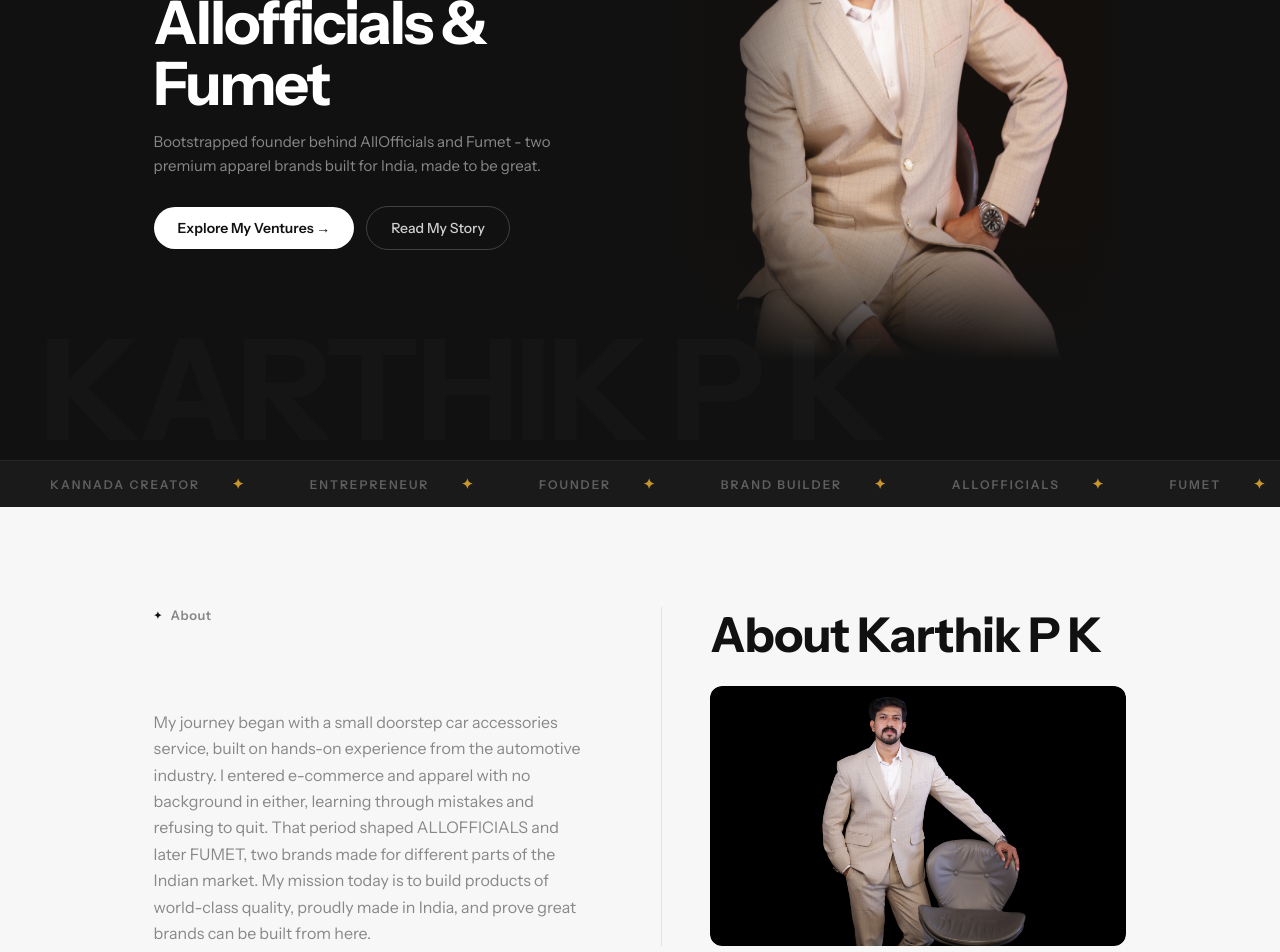
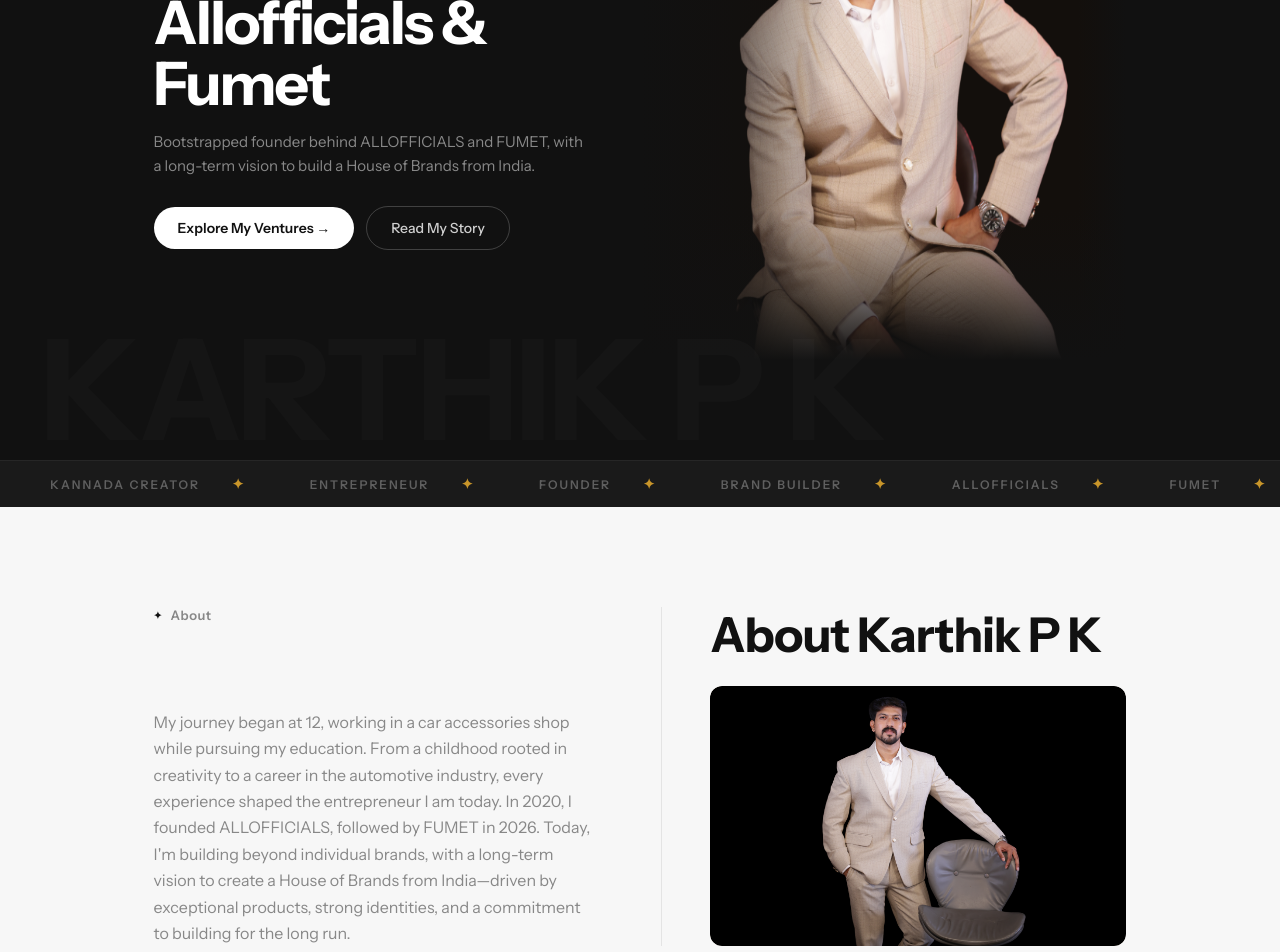
Before and after one commit to tarunappajigowda/Karthik-homepage, a Next.js app: page / in a window 1280 px wide. Shown: the part 340-1292 px from the top of the page. Built offline with nearby package versions, Linux system fonts and the light colour scheme.

Commit message:
Story updated

```diff
--- a/app/page.tsx
+++ b/app/page.tsx
@@ -30,7 +30,7 @@
         <section className="hero">
           <div className="hero-left">
             <h1 className="hero-h1">Karthik P K - Founder of Allofficials & Fumet</h1>
-            <p className="hero-desc">Bootstrapped founder behind AllOfficials and Fumet - two premium apparel brands built for India, made to be great.</p>
+            <p className="hero-desc">Bootstrapped founder behind ALLOFFICIALS and FUMET, with a long-term vision to build a House of Brands from India.</p>
             <div className="hero-btns">
               <a href="/ventures" className="btn-solid">Explore My Ventures →</a>
               <a href="#" className="btn-ghost">Read My Story</a>
@@ -66,7 +66,7 @@
           <div className="about-grid">
             <div className="about-left">
               <div className="about-top-left"><p>About</p></div>
-              <p className="about-body">My journey began with a small doorstep car accessories service, built on hands-on experience from the automotive industry. I entered e-commerce and apparel with no background in either, learning through mistakes and refusing to quit. That period shaped ALLOFFICIALS and later FUMET, two brands made for different parts of the Indian market. My mission today is to build products of world-class quality, proudly made in India, and prove great brands can be built from here.</p>
+              <p className="about-body">My journey began at 12, working in a car accessories shop while pursuing my education. From a childhood rooted in creativity to a career in the automotive industry, every experience shaped the entrepreneur I am today. In 2020, I founded ALLOFFICIALS, followed by FUMET in 2026. Today, I'm building beyond individual brands, with a long-term vision to create a House of Brands from India—driven by exceptional products, strong identities, and a commitment to building for the long run.</p>
             </div>
             <div className="about-right">
               <div className="about-heading"><h2>About Karthik P K</h2></div>
```
